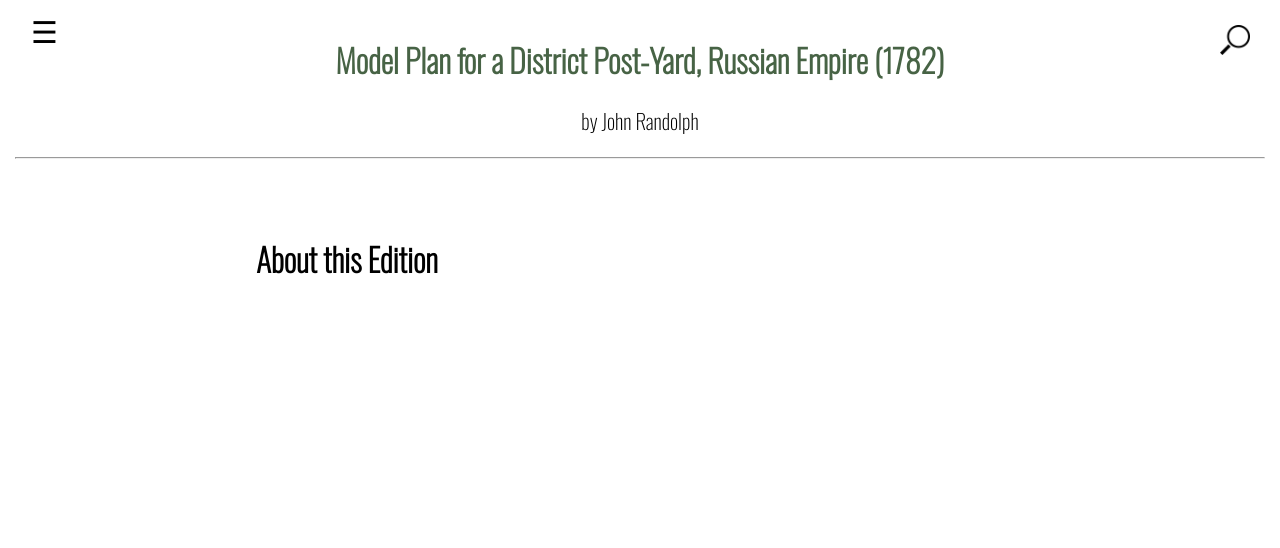
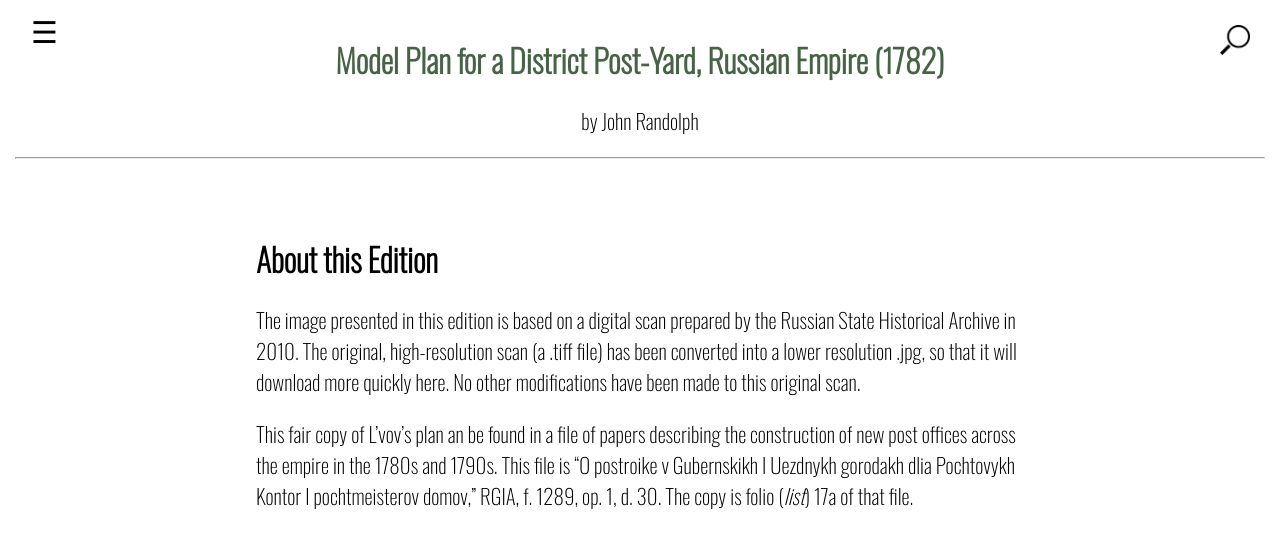
Before and after one commit to jwr12/imperial_russian_post_office_1782, a Jekyll site: the page built from 004_about_the_edition.md, in a window 1280 px wide. Shown: the top 548 px of the page. Built offline with Jekyll 4.4.1, drawn with Linux system fonts in a browser that asks for light colours.

Commit message:
Update 004_about_the_edition.md

```diff
--- a/004_about_the_edition.md
+++ b/004_about_the_edition.md
@@ -5,3 +5,7 @@ number: 004
 ---
 
 # About this Edition
+
+The image presented in this edition is based on a digital scan prepared by the Russian State Historical Archive in 2010. The original, high-resolution scan (a .tiff file) has been converted into a lower resolution .jpg, so that it will download more quickly here. No other modifications have been made to this original scan.
+
+This fair copy of L'vov's plan an be found in a file of papers describing the construction of new post offices across the empire in the 1780s and 1790s.  This file is "O postroike v Gubernskikh I Uezdnykh gorodakh dlia Pochtovykh Kontor I pochtmeisterov domov," RGIA, f. 1289, op. 1, d. 30.  The copy is folio (*list*) 17a of that file.
```
